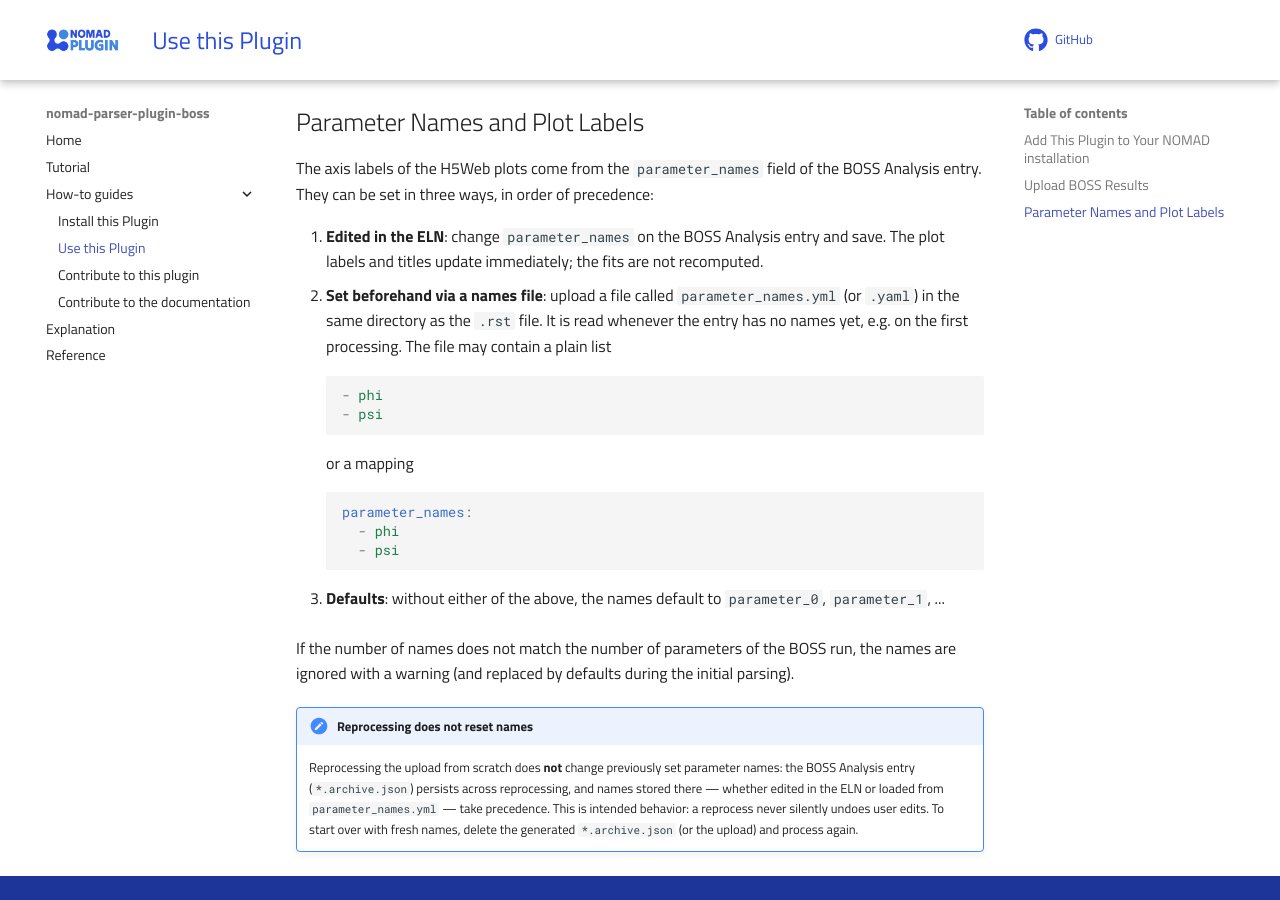
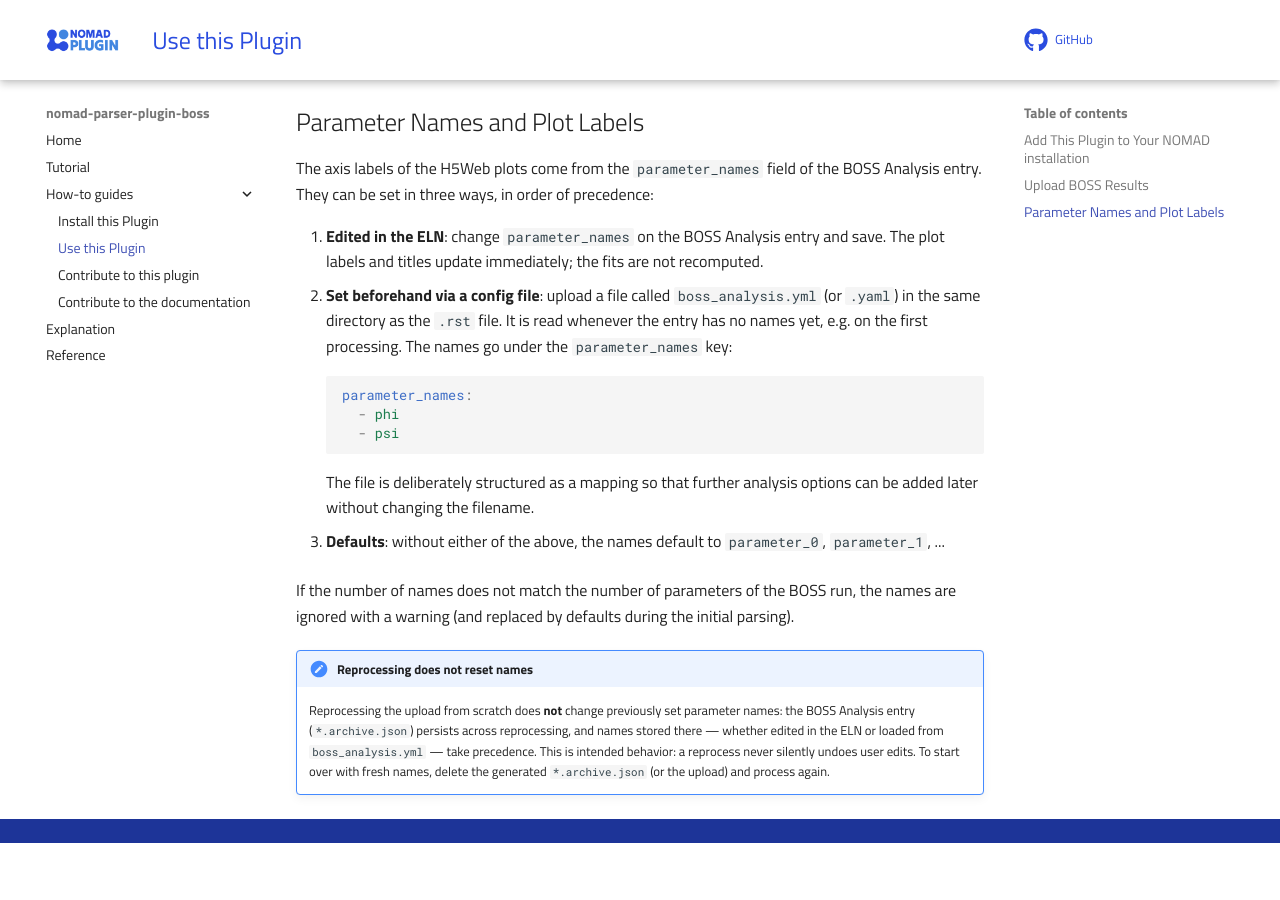
Before and after one commit to FAIRmat-NFDI/nomad-parser-plugin-boss, an MkDocs documentation site: the page built from docs/how_to/use_this_plugin.md, in a window 1280 px wide and 900 px high, scrolled down 557 px. Built offline with MkDocs 1.6.1 and Material for MkDocs 9.7.7, drawn with Linux system fonts in a browser that asks for light colours; comment, search, counter and statistics services are not loaded; after the commit the page ends 1400 px from its top, so only the background shows below that.

Commit message:
Generalize names file to a boss_analysis.yml config
Replace the single-purpose parameter_names.yml with a boss_analysis.yml
(or .yaml) configuration file whose mapping layout holds the names under
a parameter_names key. This keeps the filename stable as future analysis
options are added. Update the how-to guide accordingly and add a usage
section to the README.

````diff
--- a/docs/how_to/use_this_plugin.md
+++ b/docs/how_to/use_this_plugin.md
@@ -24,23 +24,19 @@ BOSS Analysis entry. They can be set in three ways, in order of precedence:
 1. **Edited in the ELN**: change `parameter_names` on the BOSS Analysis entry
    and save. The plot labels and titles update immediately; the fits are not
    recomputed.
-2. **Set beforehand via a names file**: upload a file called
-   `parameter_names.yml` (or `.yaml`) in the same directory as the `.rst`
-   file. It is read whenever the entry has no names yet, e.g. on the first
-   processing. The file may contain a plain list
-
-    ```yaml
-    - phi
-    - psi
-    ```
-
-    or a mapping
+2. **Set beforehand via a config file**: upload a file called
+   `boss_analysis.yml` (or `.yaml`) in the same directory as the `.rst` file.
+   It is read whenever the entry has no names yet, e.g. on the first
+   processing. The names go under the `parameter_names` key:
 
     ```yaml
     parameter_names:
       - phi
       - psi
     ```
+
+    The file is deliberately structured as a mapping so that further analysis
+    options can be added later without changing the filename.
 
 3. **Defaults**: without either of the above, the names default to
    `parameter_0`, `parameter_1`, ...
@@ -53,7 +49,7 @@ initial parsing).
     Reprocessing the upload from scratch does **not** change previously set
     parameter names: the BOSS Analysis entry (`*.archive.json`) persists across
     reprocessing, and names stored there — whether edited in the ELN or loaded
-    from `parameter_names.yml` — take precedence. This is intended behavior: a
+    from `boss_analysis.yml` — take precedence. This is intended behavior: a
     reprocess never silently undoes user edits. To start over with fresh
     names, delete the generated `*.archive.json` (or the upload) and process
     again.
````
Also changed, not shown: README.md (+22 -0 lines), 2 other files.
